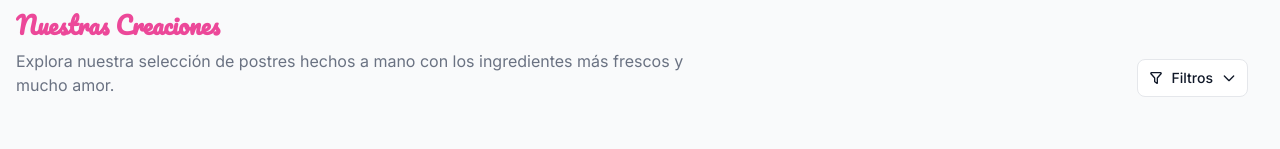
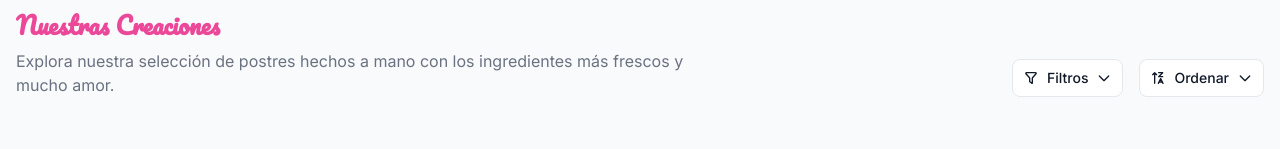
Before and after one commit to Dreizack97/CookieAndCake, a website: page src/products.html in a window 1280 px wide. Shown: the part 163-312 px from the top of the page. Drawn offline with nearby package versions, Linux system fonts and the light colour scheme; files that its build step writes are made by us from their sources.

Commit message:
feat(productos): Botón Ordenar
Agrega botón para ordenar productos.

```diff
--- a/src/products.html
+++ b/src/products.html
@@ -334,6 +334,19 @@
                   <button type="button" class="bg-cookie-700 hover:bg-cookie-800 focus:ring-cookie-600 flex-1 rounded-lg px-4 py-2 text-sm font-semibold text-white shadow-sm focus:ring-2 focus:ring-offset-2 focus:outline-none">Aplicar</button>
                 </div>
               </div>
+              <!-- Ordenar -->
+              <button
+                type="button"
+                class="hover:text-cookie-700 flex w-full items-center justify-center rounded-lg border border-gray-200 bg-white px-3 py-2 text-sm font-medium text-gray-900 hover:bg-gray-100 focus:z-10 focus:ring-4 focus:ring-gray-100 focus:outline-none sm:w-auto"
+                data-dropdown-toggle="sort-dropdown">
+                <svg class="-ms-0.5 me-2 h-4 w-4" fill="none" viewBox="0 0 24 24" xmlns="http://www.w3.org/2000/svg">
+                  <path d="M7 4v16M7 4l3 3M7 4 4 7m9-3h6l-6 6h6m-6.5 10 3.5-7 3.5 7M14 18h4" stroke="currentColor" stroke-linecap="round" stroke-linejoin="round" stroke-width="2" />
+                </svg>
+                Ordenar
+                <svg class="ms-2 -me-0.5 h-4 w-4" fill="none" viewBox="0 0 24 24" xmlns="http://www.w3.org/2000/svg">
+                  <path d="m19 9-7 7-7-7" stroke="currentColor" stroke-linecap="round" stroke-linejoin="round" stroke-width="2" />
+                </svg>
+              </button>
             </div>
           </div>
         </div>
```
